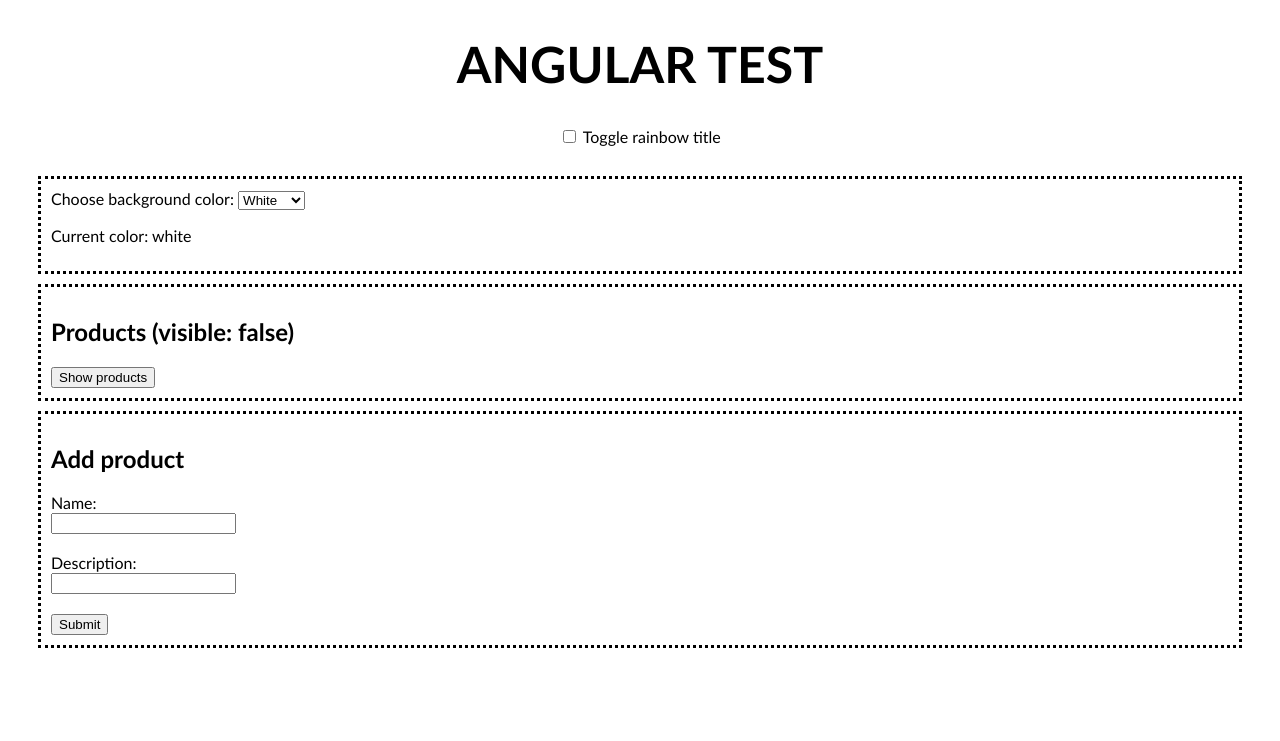
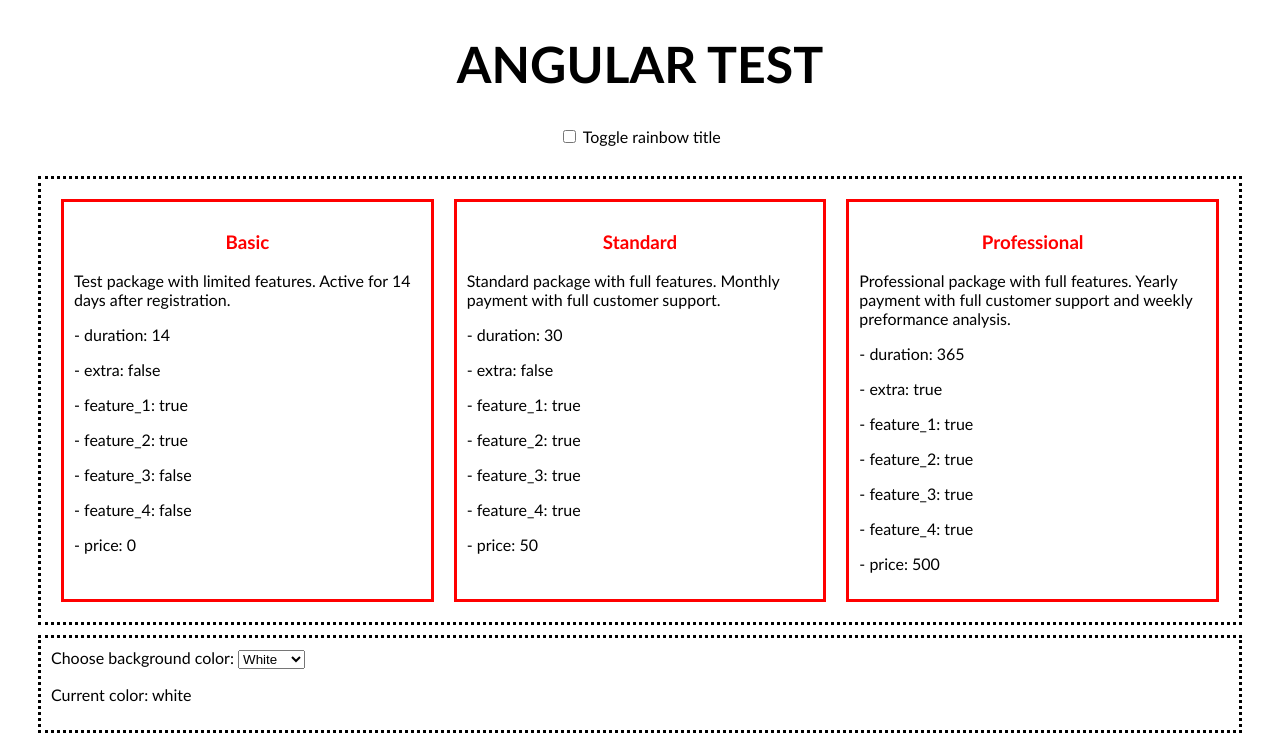
Before and after one commit to KikiPH/angular-test, an Angular app: page / in a window 1280 px wide. Shown: the top 741 px of the page. Built offline with nearby package versions, Linux system fonts and the light colour scheme.

Commit message:
Acronis test

```diff
--- /dev/null
+++ b/src/app/acronis/acronis.html
@@ -0,0 +1,15 @@
+<div id="acronis" class="block">
+    <div class="product-container">
+        <div class="product" *ngFor="let package of packages; index as i" (click)="selectPackage(i)">
+            <h3 class="title">
+                {{package.name}}
+            </h3>
+            <p>
+                {{package.description}}
+            </p>
+            <p *ngFor="let option of package.options | keyvalue">
+                - {{option.key}}: {{option.value}}
+            </p>
+        </div>
+    </div>
+</div>
--- /dev/null
+++ b/src/app/acronis/acronis.less
@@ -0,0 +1,30 @@
+.block {
+    border-color: black;
+    border-style: dotted;
+    margin: 10px;
+    padding: 10px;
+}
+
+.product-container {
+    display: flex;
+}
+
+.product {
+    border-color: red;
+    border-style: solid;
+    flex: 1;
+    margin: 10px;
+    min-width: 150px;
+    min-height: 100px;
+    padding: 10px;
+}
+
+.product:hover {
+    background-color: lightgray;
+    cursor: pointer;
+}
+
+.title {
+    color: red;
+    text-align: center;
+}
--- /dev/null
+++ b/src/app/acronis/acronis.ts
@@ -0,0 +1,16 @@
+import { Component } from '@angular/core';
+import packages from '../../assets/acronis_packages.json';
+
+@Component({
+	selector: 'acronis',
+	templateUrl: './acronis.html',
+	styleUrls: ['./acronis.less']
+})
+export class AcronisComponent {
+    packages = packages.packages;
+
+    selectPackage(i: number) {
+        let p = this.packages[i];
+        console.log(p.name, p.options)
+    }
+}
--- a/src/app/app.component.html
+++ b/src/app/app.component.html
@@ -10,6 +10,8 @@
 	</div>
 
 	<div class="body">
+		<acronis></acronis>
+
 		<background-picker [color]=defaultBackground></background-picker>
 
 		<div class="block">
--- /dev/null
+++ b/src/assets/acronis_packages.json
@@ -0,0 +1,43 @@
+{
+    "packages": [
+		{
+			"name": "Basic",
+			"description": "Test package with limited features. Active for 14 days after registration.",
+            "options": {
+                "feature_1": true,
+                "feature_2": true,
+                "feature_3": false,
+                "feature_4": false,
+                "extra": false,
+                "duration": 14,
+                "price": 0
+            }
+		},
+		{
+			"name": "Standard",
+			"description": "Standard package with full features. Monthly payment with full customer support.",
+            "options": {
+                "feature_1": true,
+                "feature_2": true,
+                "feature_3": true,
+                "feature_4": true,
+                "extra": false,
+                "duration": 30,
+                "price": 50
+            }
+		},
+		{
+			"name": "Professional",
+			"description": "Professional package with full features. Yearly payment with full customer support and weekly preformance analysis.",
+            "options": {
+                "feature_1": true,
+                "feature_2": true,
+                "feature_3": true,
+                "feature_4": true,
+                "extra": true,
+                "duration": 365,
+                "price": 500
+            }
+		}
+	]
+}
```
Also changed, not shown: src/app/app.module.ts (+5 -2 lines).
